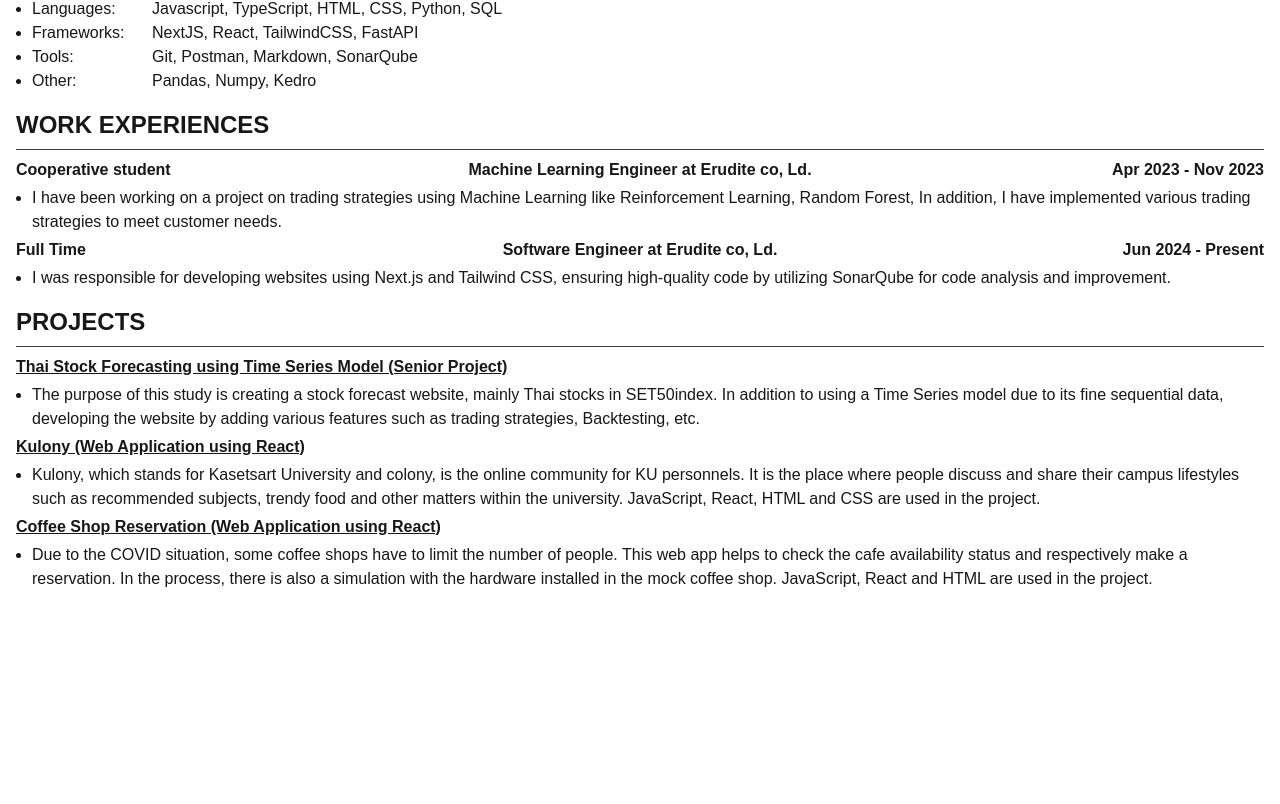
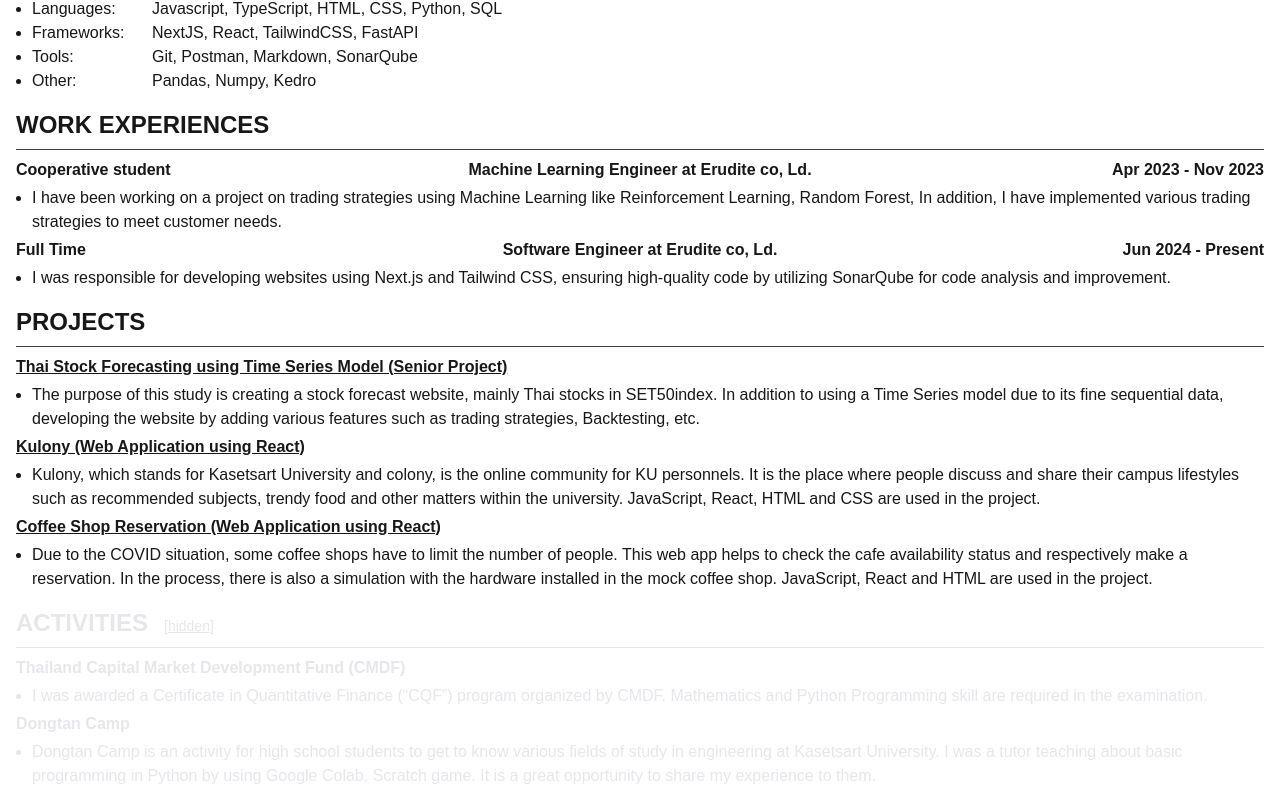
Before and after one commit to jibeieieiei/resume-web, a Next.js app: page / in a window 1280 px wide. Shown: the part 405-1209 px from the top of the page. Before the commit the page ends 1012 px from the top, so only its background shows below. Built offline with nearby package versions, Linux system fonts and the light colour scheme.

Commit message:
feat: add activities & hidden

```diff
--- /dev/null
+++ b/app/_components/Activities.tsx
@@ -0,0 +1,43 @@
+'use client'
+import React, { useState } from 'react'
+import { ACTIVITIES } from '../_constants/data'
+
+const Activities = () => {
+  const [hiddenMode, setHiddenMode] = useState(true)
+  return (
+    <div
+      className={`w-full flex flex-col gap-2 ${
+        hiddenMode ? 'text-gray-200 print:hidden' : 'text-black'
+      } `}
+    >
+      <section className="text-2xl font-bold uppercase text-left">
+        <span>Activities</span>
+        <button
+          className="text-right text-sm font-normal lowercase ml-4 underline print:hidden"
+          onClick={() => {
+            setHiddenMode(!hiddenMode)
+          }}
+        >
+          [hidden]
+        </button>
+      </section>
+      <hr
+        className={`border-t ${
+          hiddenMode ? 'border-gray-200' : 'border-gray-700'
+        }`}
+      />
+      <section className="flex flex-col gap-1">
+        {ACTIVITIES.map((item) => (
+          <div className="flex flex-col gap-1" key={item.title}>
+            <span className="font-semibold">{item.title}</span>
+            <ul className="list-disc pl-4">
+              <li>{item.detail}</li>
+            </ul>
+          </div>
+        ))}
+      </section>
+    </div>
+  )
+}
+
+export default Activities
--- a/app/_constants/data.ts
+++ b/app/_constants/data.ts
@@ -116,14 +116,14 @@
     detail:
       'Dongtan Camp is an activity for high school students to get to know various fields of study in engineering at Kasetsart University. I was a tutor teaching about basic programming in Python by using Google Colab, Scratch game. It is a great opportunity to share my experience to them.',
   },
-  {
-    title: 'BarCamp Bangkhen',
-    detail:
-      'I was a photographer in Barcamp, a short talk where the speaker can present an idea or a thought in any topic. ',
-  },
-  {
-    title: 'SEED: ZERO',
-    detail:
-      'Being a photographer in SEED: ZERO which is an orientation about Frontend, Backend and Hardware.',
-  },
+  // {
+  //   title: 'BarCamp Bangkhen',
+  //   detail:
+  //     'I was a photographer in Barcamp, a short talk where the speaker can present an idea or a thought in any topic. ',
+  // },
+  // {
+  //   title: 'SEED: ZERO',
+  //   detail:
+  //     'Being a photographer in SEED: ZERO which is an orientation about Frontend, Backend and Hardware.',
+  // },
 ]
--- a/app/page.tsx
+++ b/app/page.tsx
@@ -1,3 +1,4 @@
+import Activities from './_components/Activities'
 import Education from './_components/Education'
 import Info from './_components/Info'
 import Menu from './_components/Menu'
@@ -15,6 +16,7 @@
         <Tools />
         <WorkExperiences />
         <Projects />
+        <Activities />
       </div>
     </main>
   )
```
